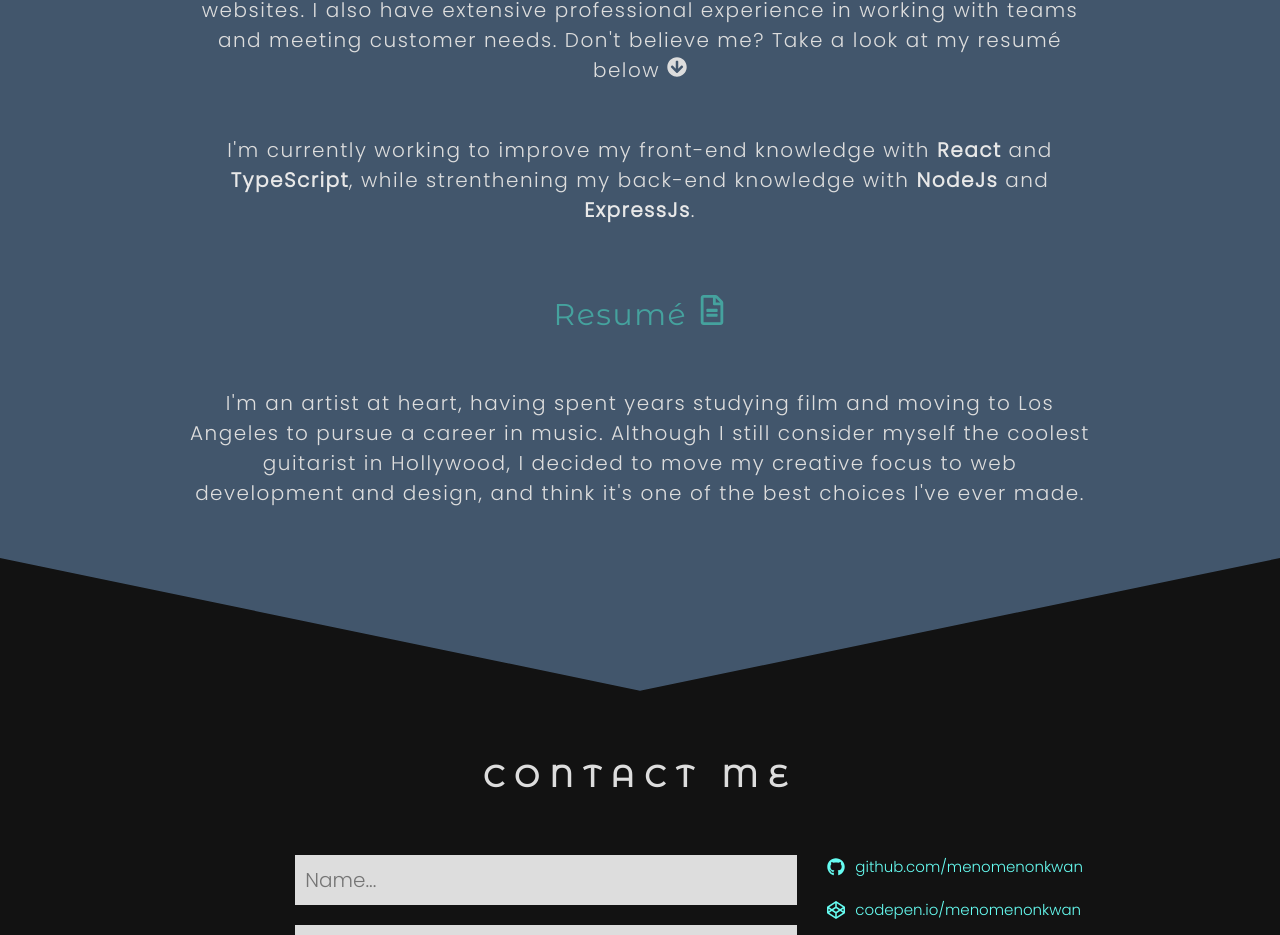
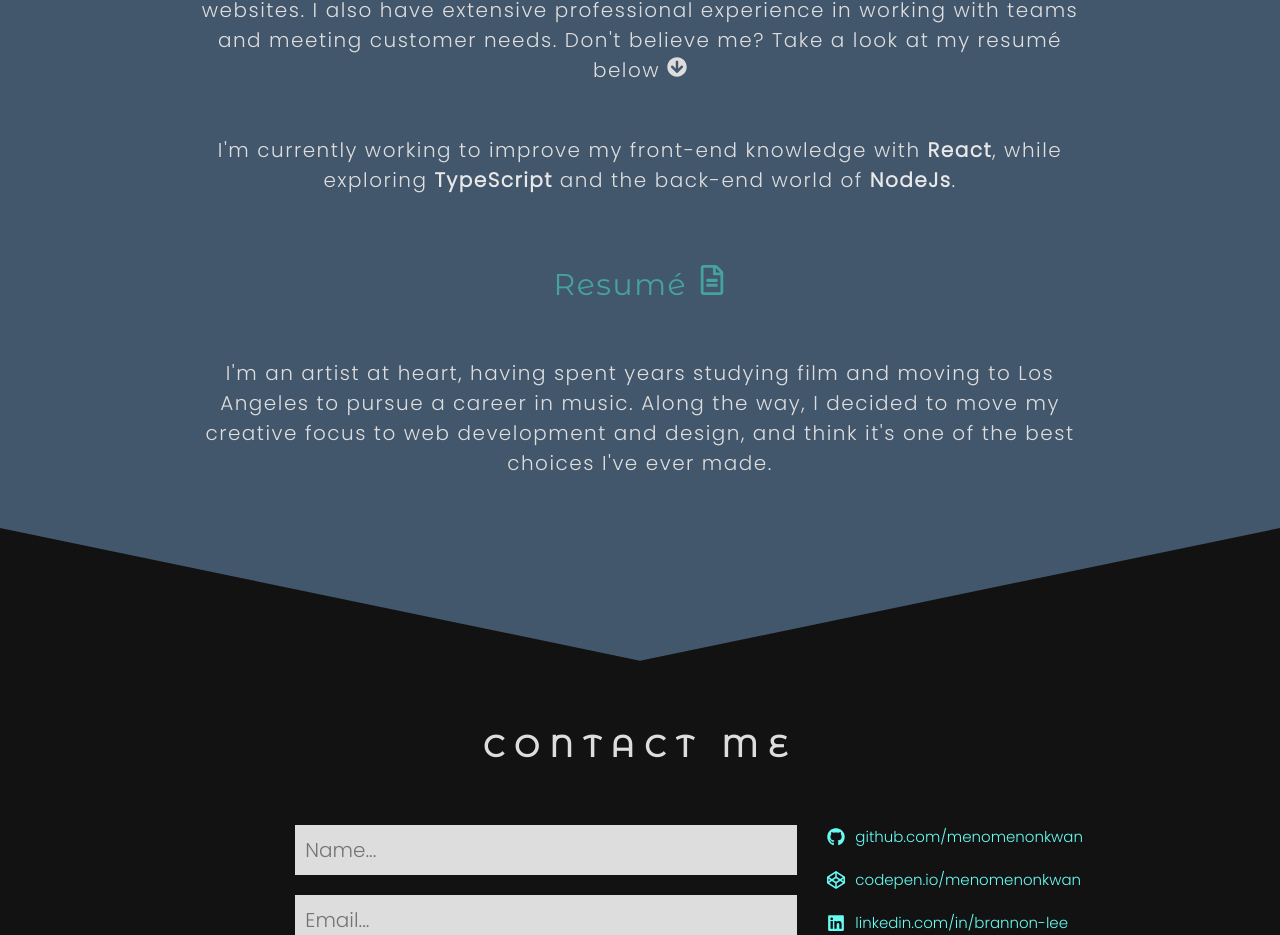
Before and after one commit to menomenonkwan/portfolio, a React (Create React App) app: page / in a window 1280 px wide. Shown: the part 2000-2935 px from the top of the page. Built offline with nearby package versions, Linux system fonts and the light colour scheme.

Commit message:
adjust about me text

```diff
--- a/src/components/assets/Content.js
+++ b/src/components/assets/Content.js
@@ -41,7 +41,7 @@ const projectLinks = [
 const Bio = () => {
   return (
     <React.Fragment><p>Hey there! I'm <strong>Brannon Lee</strong>, and I am a Los Angeles based web developer, specializing in <strong>JavaScript, CSS, and HTML</strong>. I like to design, build, and tinker with websites. I also have extensive professional experience in working with teams and meeting customer needs. Don't believe me? Take a look at my resum&eacute; below <FaArrowCircleDown /></p>
-    <p>I'm currently working to improve my front-end knowledge with <strong>React</strong> and <strong>TypeScript</strong>, while strenthening my back-end knowledge with <strong>NodeJs</strong> and <strong>ExpressJs</strong>.</p>
+    <p>I'm currently working to improve my front-end knowledge with <strong>React</strong>, while exploring <strong>TypeScript</strong> and the back-end world of <strong>NodeJs</strong>.</p>
     </React.Fragment>
   )
 }
@@ -49,7 +49,7 @@ const Bio = () => {
 const BioExtended = () => {
   return (
     <React.Fragment>
-      <p>I'm an artist at heart, having spent years studying film and moving to Los Angeles to pursue a career in music. Although I still consider myself the coolest guitarist in Hollywood, I decided to move my creative focus to web development and design, and think it's one of the best choices I've ever made.</p>
+      <p>I'm an artist at heart, having spent years studying film and moving to Los Angeles to pursue a career in music. Along the way, I decided to move my creative focus to web development and design, and think it's one of the best choices I've ever made.</p>
     </React.Fragment>
   )
 }
```
